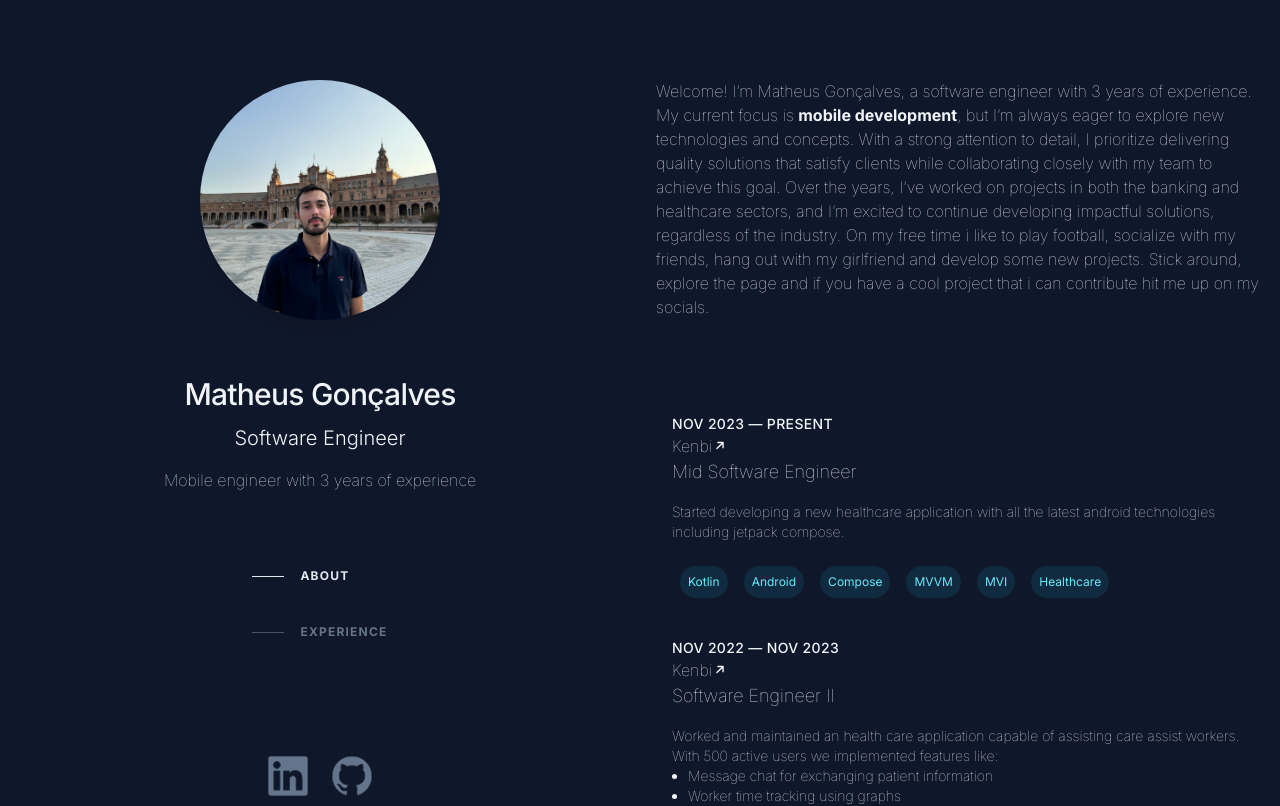
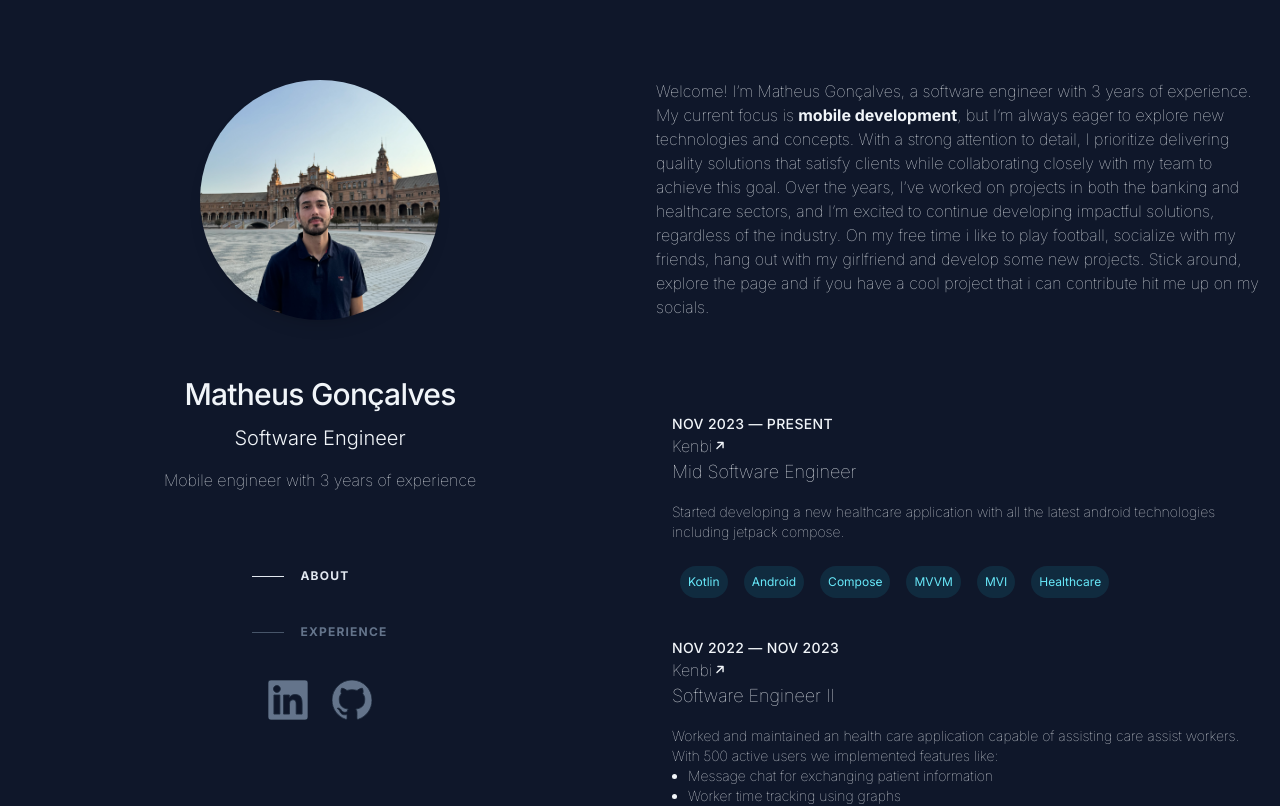
Before and after one commit to matheusPereiraG/matheusPereiraG.github.io, a Next.js app: page / in a window 1280 px wide. Shown: the top 806 px of the page. Built offline with nearby package versions, Linux system fonts and the light colour scheme.

Commit message:
Fix svg warning. Layout change for social icons

```diff
--- a/src/app/components/github-icon.tsx
+++ b/src/app/components/github-icon.tsx
@@ -13,10 +13,10 @@ export default function GithubIcon({ className }: GitHubType) {
         fill="none"
         xmlns="http://www.w3.org/2000/svg"
       >
-        <g clip-path="url(#clip0_910_44)">
+        <g clipPath="url(#clip0_910_44)">
           <path
-            fill-rule="evenodd"
-            clip-rule="evenodd"
+            fillRule="evenodd"
+            clipRule="evenodd"
             d="M24.0199 0C10.7375 0 0 10.8167 0 24.1983C0 34.895 6.87988 43.9495 16.4241 47.1542C17.6174 47.3951 18.0545 46.6335 18.0545 45.9929C18.0545 45.4319 18.0151 43.509 18.0151 41.5055C11.3334 42.948 9.94198 38.6209 9.94198 38.6209C8.86818 35.8164 7.27715 35.0956 7.27715 35.0956C5.09022 33.6132 7.43645 33.6132 7.43645 33.6132C9.86233 33.7735 11.1353 36.0971 11.1353 36.0971C13.2824 39.7827 16.7422 38.7413 18.1341 38.1002C18.3328 36.5377 18.9695 35.456 19.6455 34.8552C14.3163 34.2942 8.70937 32.211 8.70937 22.9161C8.70937 20.2719 9.66321 18.1086 11.1746 16.4261C10.9361 15.8253 10.1008 13.3409 11.4135 10.0157C11.4135 10.0157 13.4417 9.3746 18.0146 12.4996C19.9725 11.9699 21.9916 11.7005 24.0199 11.6982C26.048 11.6982 28.1154 11.979 30.0246 12.4996C34.5981 9.3746 36.6262 10.0157 36.6262 10.0157C37.9389 13.3409 37.1031 15.8253 36.8646 16.4261C38.4158 18.1086 39.3303 20.2719 39.3303 22.9161C39.3303 32.211 33.7234 34.2539 28.3544 34.8552C29.2296 35.6163 29.9848 37.0583 29.9848 39.3421C29.9848 42.5871 29.9454 45.1915 29.9454 45.9924C29.9454 46.6335 30.383 47.3951 31.5758 47.1547C41.12 43.9491 47.9999 34.895 47.9999 24.1983C48.0392 10.8167 37.2624 0 24.0199 0Z"
             fill="current"
           />
--- a/src/app/page.tsx
+++ b/src/app/page.tsx
@@ -67,11 +67,10 @@ export default function Home() {
             <p className="mt-4 font-thin w-max">
               Mobile engineer with 3 years of experience
             </p>
-            {/*  */}
             <HomeTabs className="mt-16" homeTabs={tabs} />
           </div>
 
-          <div className="flex flex-wrap space-x-6 mt-6 lg:max-w-md lg:mx-auto lg:p-20">
+          <div className="flex flex-wrap space-x-6 mt-6 lg:max-w-md lg:mx-auto lg:mb-20">
             <a className="group" href="https://www.linkedin.com/in/matheus-pereirag/">
               <LinkedinIcon className="fill-slate-500 stroke-slate-800 h-10 w-10 group-hover:fill-slate-100" />
             </a>
```
